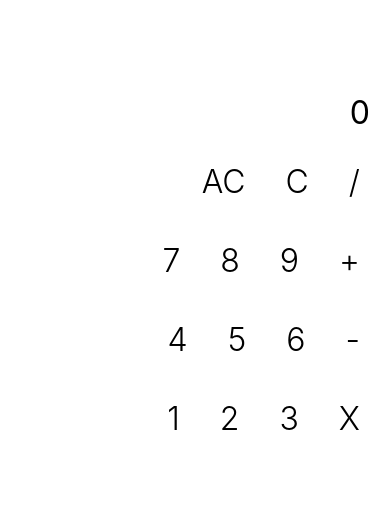
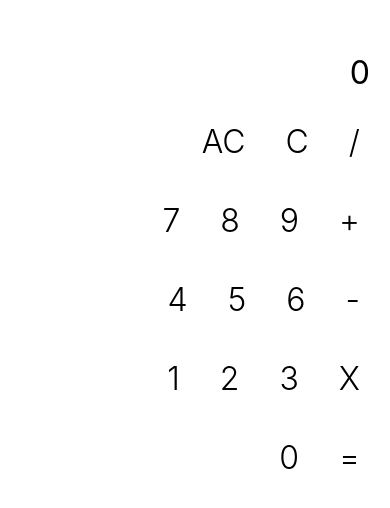
Before and after one commit to giordanoDaloisio/rn-calculator, a React Native app: screen / in a window 390 px wide. Shown: the part 152-660 px from the top of the page. Built offline with nearby package versions, Linux system fonts and the light colour scheme.

Commit message:
fix nested calculation

```diff
--- a/package.json
+++ b/package.json
@@ -11,6 +11,7 @@
   },
   "dependencies": {
     "@reduxjs/toolkit": "^1.5.0",
+    "@types/react-redux": "^7.1.15",
     "react": "16.13.1",
     "react-native": "0.63.3",
     "react-redux": "^7.2.2"
--- /dev/null
+++ b/src/app/selectors.ts
@@ -0,0 +1,3 @@
+import { RootType } from './store';
+
+export const calculatorSelector = (state: RootType) => state.calculator;
--- a/src/features/calculatorSlice.ts
+++ b/src/features/calculatorSlice.ts
@@ -16,7 +16,7 @@ const calculatorSlice = createSlice({
     setFirstNum(state, action: PayloadAction<number>) {
       state.firstNum = action.payload;
     },
-    setOperator(state, action: PayloadAction<Operator>) {
+    setOperator(state, action: PayloadAction<Operator | null>) {
       state.operator = action.payload;
     },
     setSecondNum(state, action: PayloadAction<number | null>) {
@@ -37,7 +37,7 @@ const calculatorSlice = createSlice({
       state.firstNum = null;
       state.secondNum = null;
       state.operator = null;
-      state.result = null;
+      // state.result = null;
     },
     setNumber(state, action: PayloadAction<number>) {
       !state.operator
@@ -61,7 +61,8 @@ const getResult = (
       return firstNum * secondNum;
     case Operator.DIVIDE:
       if (secondNum === 0) {
-        return 0;
+        // TODO fix exception
+        throw new Error('division error');
       }
       return firstNum / secondNum;
     default:
--- a/src/pages/Main.tsx
+++ b/src/pages/Main.tsx
@@ -1,27 +1,22 @@
-import React, { useState } from 'react';
-import { StyleSheet, Text, View } from 'react-native';
-// @ts-ignore
+import React, { useEffect, useState } from 'react';
+import { SafeAreaView, StyleSheet, Text, View } from 'react-native';
 import { useDispatch, useSelector } from 'react-redux';
+import { calculatorSelector } from '../app/selectors';
 import CalculatorButton from '../components/CalculatorButton';
-import { FONTSIZE, MARGIN } from '../theme';
-import { RootType } from '../app/store';
 import {
   calculateResult,
   resetState,
-  setFirstNum,
+  setNumber,
   setOperator,
-  setSecondNum,
-  setNumber,
 } from '../features/calculatorSlice';
 import { Operator } from '../model/operator';
+import { FONTSIZE, MARGIN } from '../theme';
 
 export default function Main() {
   const [displayNum, setDisplayNum] = useState('0');
   const [isNew, setIsNew] = useState(false);
   const dispatch = useDispatch();
-  const { operator, secondNum, result } = useSelector(
-    (state: RootType) => state.calculator,
-  );
+  const { secondNum, result } = useSelector(calculatorSelector);
 
   const createButtonRange = (min: number, max: number): Array<JSX.Element> => {
     const buttons: Array<JSX.Element> = [];
@@ -40,14 +35,11 @@ export default function Main() {
   };
 
   const handleOperator = (op: Operator): void => {
+    if (secondNum) {
+      dispatch(calculateResult());
+    }
     dispatch(setOperator(op));
     setIsNew(true);
-    // check if is a nested operation
-    if (secondNum) {
-      // if it is calculate the first result and reset the second number
-      dispatch(calculateResult());
-      // TODO display result
-    }
   };
 
   const handleNumber = (num: number): void => {
@@ -61,8 +53,14 @@ export default function Main() {
     setIsNew(false);
   };
 
+  useEffect(() => {
+    if (result) {
+      setDisplayNum(result.toString());
+    }
+  }, [result]);
+
   return (
-    <View style={styles.container}>
+    <SafeAreaView style={styles.container}>
       <Text style={styles.displayNumStyle}>{displayNum}</Text>
       <View style={styles.row}>
         <CalculatorButton
@@ -81,9 +79,7 @@ export default function Main() {
         <CalculatorButton
           value="/"
           onClick={() => {
-            displayNum !== '0'
-              ? handleOperator(Operator.DIVIDE)
-              : setDisplayNum('Errore');
+            handleOperator(Operator.DIVIDE);
           }}
         />
       </View>
@@ -114,7 +110,18 @@ export default function Main() {
           }}
         />
       </View>
-    </View>
+      <View style={styles.row}>
+        {createButtonRange(0, 0)}
+        <CalculatorButton
+          value="="
+          onClick={() => {
+            dispatch(calculateResult());
+            dispatch(setOperator(null));
+            setIsNew(true);
+          }}
+        />
+      </View>
+    </SafeAreaView>
   );
 }
 
```
Also changed, not shown: 1 other file (tests, documents, lock files or other folders).
